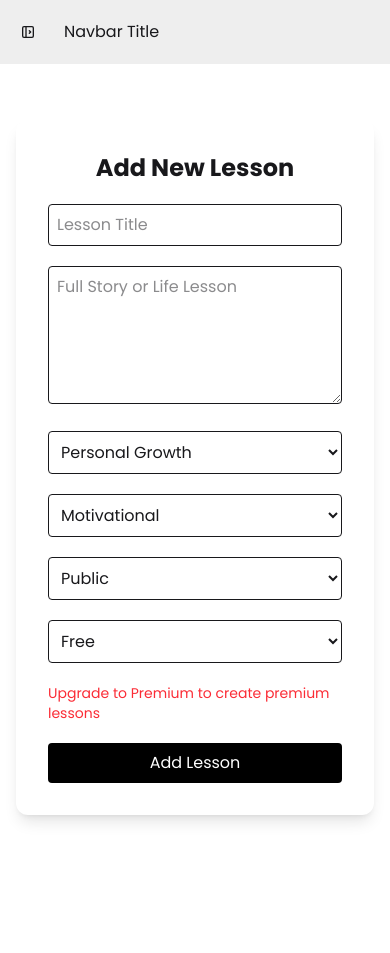
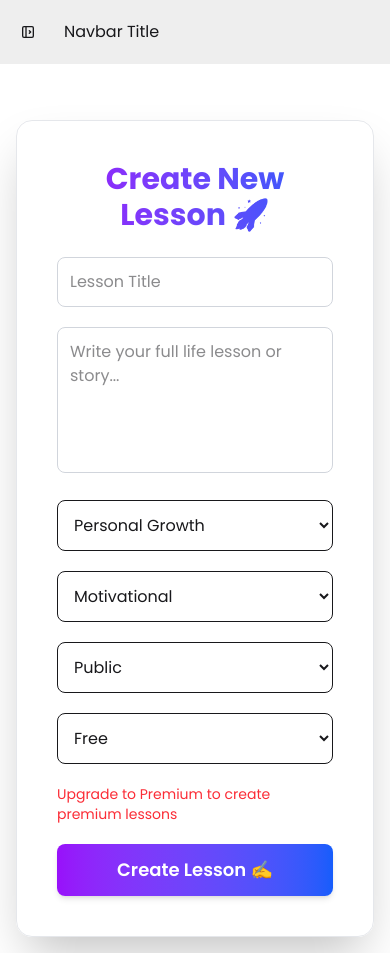
Before and after one commit to Rakibstack/Digital-Life-Lesson-Client, a React (Vite) app: page /dashboard/addlesson in a window 390 px wide. Before the commit the page ends 871 px from the top, so only its background shows below. Built offline with nearby package versions, Linux system fonts and the light colour scheme; no server answers; sample sign-in values are in the browser's storage.

Commit message:
added public section and make them responsive

```diff
--- a/src/Component/Navber/Navber.jsx
+++ b/src/Component/Navber/Navber.jsx
@@ -15,7 +15,7 @@ const Navber = () => {
 
     const links = <>
         <NavLink to='/'>Home</NavLink>
-        <NavLink>Public Lessons</NavLink>
+        <NavLink to='/public'>Public Lessons</NavLink>
 
          <NavLink to='/dashboard/addlesson'>Add Lesson</NavLink>
         <NavLink>My Lessons</NavLink>
--- a/src/DashboardRelatedDesign/AddLesson.jsx
+++ b/src/DashboardRelatedDesign/AddLesson.jsx
@@ -2,19 +2,16 @@ import { useForm } from "react-hook-form";
 import useAxiosSecure from "../Hooks/useAxiosSecure";
 import useUser from "../Hooks/useUser";
 import Swal from "sweetalert2";
+import { motion } from "framer-motion";
 
 const AddLesson = () => {
 
-    const { isPremium, name, email } = useUser()
-    console.log(isPremium, name, email);
-
-    const axiosInstance = useAxiosSecure()
+    const { isPremium, name, email ,photo} = useUser();
+    const axiosInstance = useAxiosSecure();
     const { register, handleSubmit, reset } = useForm();
 
     const onSubmit = async (data) => {
-
         try {
-
             const lessonInfo = {
                 title: data.title,
                 description: data.description,
@@ -24,16 +21,16 @@ const AddLesson = () => {
                 accessLevel: data.accessLevel,
                 authorName: name,
                 authorEmail: email,
+                authorPhoto: photo,
             };
 
             const res = await axiosInstance.post("/lessons", lessonInfo);
 
             if (res.data.success) {
-
                 Swal.fire({
                     title: "Success",
                     text: "Your Lesson has been Created!",
-                    icon: "success"
+                    icon: "success",
                 });
                 reset();
             }
@@ -43,52 +40,95 @@ const AddLesson = () => {
     };
 
     return (
-        <div className="max-w-2xl mx-auto bg-white shadow-lg p-8 rounded-xl my-10">
-            <h2 className="text-2xl font-bold mb-5 text-center">Add New Lesson</h2>
+        <motion.div
+            initial={{ opacity: 0, scale: 0.9 }}
+            animate={{ opacity: 1, scale: 1 }}
+            transition={{ duration: 0.5, type: "spring" }}
+            className="max-w-xl mx-auto bg-white/80 backdrop-blur-md
+                       border border-gray-200 shadow-2xl rounded-2xl
+                       p-10 mt-10"
+        >
+            <h2 className="text-3xl font-bold text-center mb-6 bg-gradient-to-r
+                           from-purple-600 to-blue-600 bg-clip-text text-transparent">
+                Create New Lesson 🚀
+            </h2>
 
             <form onSubmit={handleSubmit(onSubmit)} className="space-y-5">
 
-                <input {...register("title", { required: true })} placeholder="Lesson Title"
-                    className="w-full p-2 border rounded" />
+                <motion.input
+                    whileFocus={{ scale: 1.03 }}
+                    transition={{ type: "spring", stiffness: 200 }}
+                    {...register("title", { required: true })}
+                    placeholder="Lesson Title"
+                    className="w-full p-3 border border-gray-300 rounded-lg focus:border-purple-500 outline-none"
+                />
 
-                <textarea {...register("description", { required: true })} rows={5}
-                    placeholder="Full Story or Life Lesson"
-                    className="w-full p-2 border rounded"></textarea>
+                <motion.textarea
+                    whileFocus={{ scale: 1.03 }}
+                    transition={{ type: "spring", stiffness: 200 }}
+                    {...register("description", { required: true })}
+                    rows={5}
+                    placeholder="Write your full life lesson or story..."
+                    className="w-full p-3 border border-gray-300 rounded-lg focus:border-purple-500 outline-none resize-none"
+                ></motion.textarea>
 
-                <select {...register("category")} className="w-full p-2 border rounded">
+                <motion.select
+                    whileHover={{ scale: 1.02 }}
+                    {...register("category")}
+                    className="w-full p-3 border rounded-lg outline-none focus:border-purple-500"
+                >
                     <option value="personal-growth">Personal Growth</option>
                     <option value="career">Career</option>
                     <option value="relationships">Relationships</option>
                     <option value="mindset">Mindset</option>
                     <option value="mistake-learned">Mistakes Learned</option>
-                </select>
+                </motion.select>
 
-                <select {...register("tone")} className="w-full p-2 border rounded">
+                <motion.select
+                    whileHover={{ scale: 1.02 }}
+                    {...register("tone")}
+                    className="w-full p-3 border rounded-lg outline-none focus:border-purple-500"
+                >
                     <option value="motivational">Motivational</option>
                     <option value="sad">Sad</option>
                     <option value="realization">Realization</option>
                     <option value="gratitude">Gratitude</option>
-                </select>
+                </motion.select>
 
-
-                <select {...register("privacy")} className="w-full p-2 border rounded">
+                <motion.select
+                    whileHover={{ scale: 1.02 }}
+                    {...register("privacy")}
+                    className="w-full p-3 border rounded-lg outline-none focus:border-purple-500"
+                >
                     <option value="public">Public</option>
                     <option value="private">Private</option>
-                </select>
+                </motion.select>
 
-                <select {...register("accessLevel")} disabled={!isPremium}
-                    className="w-full p-2 border rounded cursor-pointer">
+                <motion.select
+                    whileHover={{ scale: 1.02 }}
+                    {...register("accessLevel")}
+                    disabled={!isPremium}
+                    className="w-full p-3 border rounded-lg outline-none focus:border-purple-500 cursor-pointer"
+                >
                     <option value="free">Free</option>
                     <option value="premium">Premium</option>
-                </select>
+                </motion.select>
 
                 {!isPremium && (
                     <p className="text-red-500 text-sm">Upgrade to Premium to create premium lessons</p>
                 )}
 
-                <button className="w-full p-2 bg-black text-white rounded">Add Lesson</button>
+                <motion.button
+                    whileHover={{ scale: 1.05 }}
+                    whileTap={{ scale: 0.95 }}
+                    className="w-full py-3 text-lg font-semibold rounded-lg
+                               bg-gradient-to-r from-purple-600 to-blue-600 text-white
+                               shadow-md hover:shadow-xl transition"
+                >
+                    Create Lesson ✍️
+                </motion.button>
             </form>
-        </div>
+        </motion.div>
     );
 };
 
--- /dev/null
+++ b/src/DashboardRelatedDesign/PublicLesson.jsx
@@ -0,0 +1,99 @@
+import { motion } from "framer-motion";
+import useAxiosSecure from "../Hooks/useAxiosSecure";
+import useUser from "../Hooks/useUser";
+import { useQuery } from "@tanstack/react-query";
+import { Link } from "react-router";
+import Loading from "../Component/Loading/Loading";
+
+const BrowsePublicLessons = () => {
+
+    const { isPremium,  } = useUser();
+    const axiosInstance = useAxiosSecure();
+
+    const { data: lessons = [], isLoading } = useQuery({
+        queryKey: ["public-lessons"],
+        queryFn: async () => {
+            const res = await axiosInstance.get("/lessons/public");
+            return res.data;
+        }
+    });
+
+    if (isLoading){
+        return <Loading></Loading>
+    }
+
+    return (
+        <div className="max-w-6xl mx-auto py-10 px-4">
+
+            <h1 className="text-4xl font-bold text-center mb-3
+                           bg-gradient-to-r from-purple-600 to-blue-500 bg-clip-text text-transparent">
+                Browse Public Life Lessons 🌍
+            </h1>
+
+            <p className="text-center mb-10 text-gray-600">
+                Explore real experiences, stories and wisdom shared by the community.
+            </p>
+
+            <div className="grid md:grid-cols-2 lg:grid-cols-3 gap-6">
+
+                {lessons.map((lesson) => {
+
+                    const locked = lesson.accessLevel === "premium" && !isPremium;
+
+                    return (
+                        <motion.div
+                            key={lesson._id}
+                            initial={{ opacity: 0, y: 30 }}
+                            animate={{ opacity: 1, y: 0 }}
+                            transition={{ duration: 0.4 }}
+                            className="relative bg-white rounded-xl shadow-xl p-5 border overflow-hidden"
+                        >
+                            {/* Lock overlay if user not premium */}
+                            {locked && (
+                                <div className="absolute inset-0 bg-white/70 backdrop-blur-md flex flex-col justify-center items-center">
+                                    <span className="text-4xl mb-2">🔒</span>
+                                    <p className="text-gray-700 font-medium">Premium Lesson – Upgrade to View</p>
+                                </div>
+                            )}
+
+                            <h3 className="text-xl font-bold mb-2">{lesson.title}</h3>
+
+                            <p className="text-gray-600 text-sm">
+                                {lesson.description.slice(0, 100)}...
+                            </p>
+
+                            <div className="mt-3 flex flex-wrap gap-2 text-xs">
+                                <span className="bg-purple-100 text-purple-700 px-2 py-1 rounded">
+                                    {lesson.category}
+                                </span>
+                                <span className="bg-blue-100 text-blue-700 px-2 py-1 rounded">
+                                    {lesson.tone}
+                                </span>
+                                <span className="bg-black text-white px-2 py-1 rounded">
+                                    {lesson.accessLevel.toUpperCase()}
+                                </span>
+                            </div>
+
+                            <div className="mt-4 flex items-center gap-3">
+                                <img src={lesson.authorPhoto || "/default.jpg"} className="w-10 h-10 rounded-full"/>
+                                <div>
+                                    <p className="font-semibold">{lesson.authorName}</p>
+                                    <p className="text-xs text-gray-500">{lesson.createdAt?.split("T")[0]}</p>
+                                </div>
+                            </div>
+
+                                <Link to={`/lessons/${lesson._id}`}>
+                                    <motion.button whileHover={{ scale: 1.05 }} className="mt-5 w-full py-2 rounded bg-gradient-to-r from-purple-600 to-blue-500 text-white">
+                                        See Details
+                                    </motion.button>
+                                </Link>
+
+                        </motion.div>
+                    );
+                })}
+            </div>
+        </div>
+    );
+};
+
+export default BrowsePublicLessons;
--- a/src/Hooks/useUser.jsx
+++ b/src/Hooks/useUser.jsx
@@ -15,9 +15,9 @@ const useUser = () => {
          return res.data
         },
     })
-    const {role,isPremium,name,email} = data
+    const {role,isPremium,name,email,photo} = data
 
-    return {role,isPremium,name,email};
+    return {role,isPremium,name,email,photo};
 };
 
 export default useUser;
--- a/src/LayOut/DashBoardLayout.jsx
+++ b/src/LayOut/DashBoardLayout.jsx
@@ -1,6 +1,6 @@
 import { BetweenVerticalEnd, BookOpen, FilePlusCorner, FilePlusCornerIcon, HeartPlus, ShieldUser } from 'lucide-react';
 import React from 'react';
-import { Outlet } from 'react-router';
+import { Link, Outlet } from 'react-router';
 
 const DashBoardLayout = () => {
     return (
@@ -28,11 +28,11 @@ const DashBoardLayout = () => {
       <ul className="menu w-full grow">
         {/* List item */}
         <li>
-          <button className="is-drawer-close:tooltip is-drawer-close:tooltip-right" data-tip="Homepage">
+          <Link to='/' className="is-drawer-close:tooltip is-drawer-close:tooltip-right" data-tip="Homepage">
             {/* Home icon */}
             <svg xmlns="http://www.w3.org/2000/svg" viewBox="0 0 24 24" strokeLinejoin="round" strokeLinecap="round" strokeWidth="2" fill="none" stroke="currentColor" className="my-1.5 inline-block size-4"><path d="M15 21v-8a1 1 0 0 0-1-1h-4a1 1 0 0 0-1 1v8"></path><path d="M3 10a2 2 0 0 1 .709-1.528l7-5.999a2 2 0 0 1 2.582 0l7 5.999A2 2 0 0 1 21 10v9a2 2 0 0 1-2 2H5a2 2 0 0 1-2-2z"></path></svg>
             <span className="is-drawer-close:hidden">Homepage</span>
-          </button>
+          </Link>
         </li>
         <li>
           <button className="is-drawer-close:tooltip is-drawer-close:tooltip-right" data-tip="Add lesson">
--- a/src/Router/Router.jsx
+++ b/src/Router/Router.jsx
@@ -11,6 +11,7 @@ import Upgrade from "../Component/Upgrade/Upgrade";
 import PrivateRoute from "../Component/PrivateRoute/PrivateRoute";
 import DashBoardLayout from "../LayOut/DashBoardLayout";
 import AddLesson from "../DashboardRelatedDesign/AddLesson";
+import BrowsePublicLessons from "../DashboardRelatedDesign/PublicLesson";
 
 const router = createBrowserRouter([
   {
@@ -27,6 +28,10 @@ const router = createBrowserRouter([
           element:<PrivateRoute>
             <Upgrade></Upgrade>
           </PrivateRoute>
+        },
+        {
+          path: '/public',
+          element: <BrowsePublicLessons></BrowsePublicLessons>
         }
     ]
   },
```
